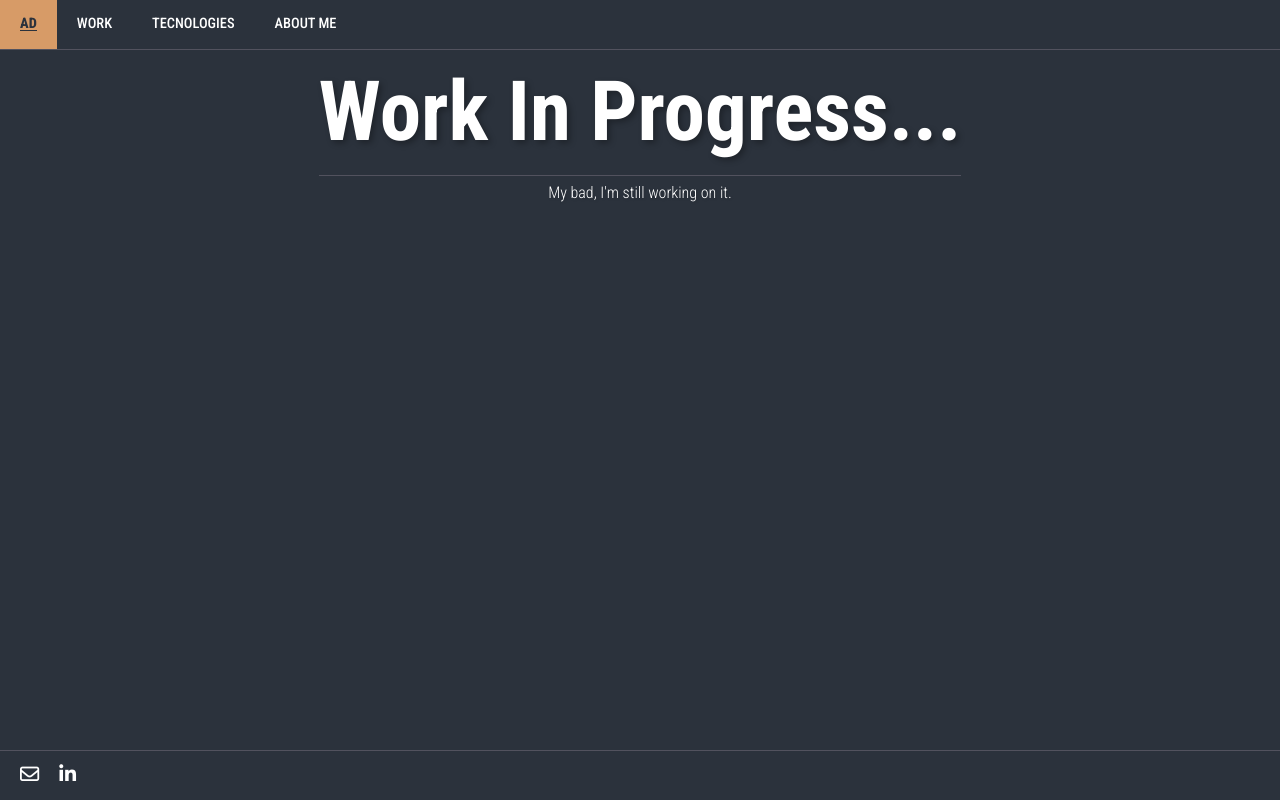
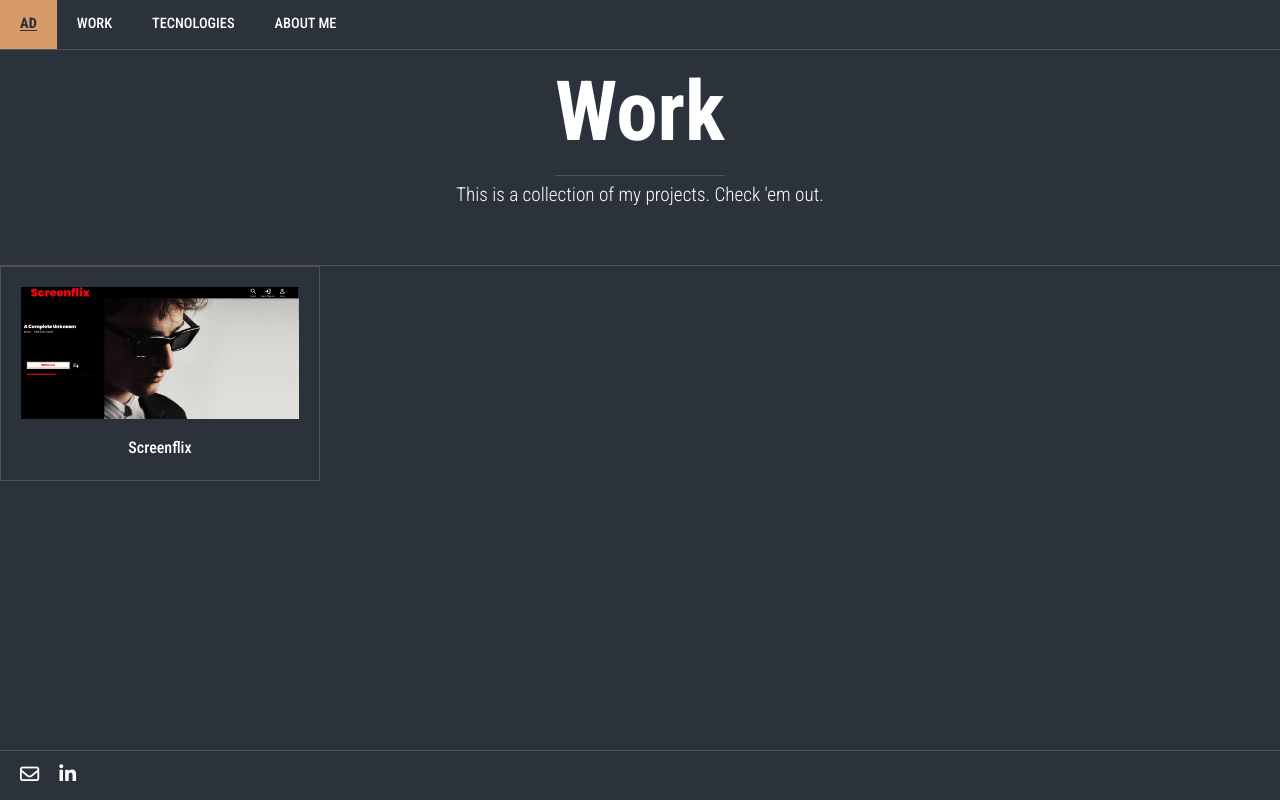
Before and after one commit to R-G2110/portfolio, a Vue app: page /work in a window 1280 px wide. Built offline with nearby package versions, Linux system fonts and the light colour scheme; the HTML template or start-up script is replaced by a standard one; a web font is replaced by a local one.

Commit message:
[add] link to projects

```diff
--- a/src/pages/Work.vue
+++ b/src/pages/Work.vue
@@ -1,7 +1,10 @@
 <script>
 export default {
-  data() {},
-  mounted() {},
+  created() {},
+  data() {
+    return {};
+  },
+  props: {},
   methods: {},
 };
 </script>
@@ -9,32 +12,105 @@ export default {
 <template>
   <main>
     <div class="container">
-      <h1>work in progress...</h1>
-      <p>My bad, I'm still working on it.</p>
-
+      <h1>Work</h1>
+      <p>This is a collection of my projects. Check 'em out.</p>
+    </div>
+    <div class="project-wrapper">
+      <ul>
+        <li>
+          <a href="https://rg-screenflix.netlify.app/" target="_blank">
+            <img src="/cover1.png" alt="Screenflix">
+            <p>Screenflix</p>
+          </a>
+        </li>
+      </ul>
     </div>
   </main>
 </template>
 
 <style lang="scss" scoped>
 .container {
+  max-width: 100%;
   width: 800px;
+  margin: 0 auto;
+  padding: 0 20px;
   flex-direction: column;
   align-items: center;
+
+  h1 {
+    width: fit-content;
+    font-size: var(--font-xxxxl);
+    border-bottom: var(--border-width) solid var(--border-color);
+    text-transform: capitalize;
+  }
+  p {
+    padding: 5px 15px;
+    font-size: var(--font-md);
+    margin-bottom: 50px;
+  }
 }
 
-h1 {
-  width: fit-content;
-  font-size: var(--font-xxxxl);
-  border-bottom: var(--border-width) solid var(--border-color);
-  text-transform: capitalize;
-  text-shadow: 3px 3px 6px rgba(0, 0, 0, 0.3);
+.project-wrapper {
+  width: 100%;
+  border-top: var(--border-width) solid var(--border-color);
+  overflow: auto;
+
+  ul {
+    width: 100%;
+    display: grid;
+    grid-template-columns: repeat(4, 1fr);
+    list-style: none;
+
+    li {
+      height: auto;
+      padding: 20px;
+      text-align: center;
+      cursor: pointer;
+      border: var(--border-width) solid var(--border-color);
+
+      a {
+        &:hover p {
+          color: var(--color-accent);
+        }
+      }
+      img {
+        height: auto;
+        margin-bottom: 10px;
+        transition: all 0.2s linear;
+        outline: none;
+      }
+
+      &:hover img {
+        scale: 1.03;
+        outline: 3px solid var(--color-accent);
+      }
+    }
+  }
 }
 
-p {
-  padding: 5px 15px;
-  margin-bottom: 50px;
-  color: var(--text-color);
-  text-shadow: 1px 1px 3px rgba(0, 0, 0, 0.2);
+@media (max-width: 1024px) {
+  .project-wrapper ul {
+    grid-template-columns: repeat(3, 1fr); /* Tre colonne per tablet */
+  }
+}
+
+@media (max-width: 768px) {
+  .project-wrapper ul {
+    grid-template-columns: repeat(2, 1fr); /* Due colonne per schermi medi */
+  }
+
+  li {
+    padding: 15px; /* Riduci il padding */
+  }
+}
+
+@media (max-width: 480px) {
+  .project-wrapper ul {
+    grid-template-columns: repeat(1, 1fr); /* Una colonna per smartphone */
+  }
+
+  .container p {
+    font-size: var(--font-sm); /* Riduci il testo */
+  }
 }
 </style>
--- a/src/pages/WorkLayout.vue
+++ /dev/null
@@ -1,150 +0,0 @@
-<script>
-export default {
-  created() {},
-  data() {
-    return {};
-  },
-  props: {},
-  methods: {},
-};
-</script>
-
-<template>
-  <main>
-    <div class="container">
-      <h1>Work Layout</h1>
-      <p>This is a collection of my projects. Check 'em out.</p>
-    </div>
-    <div class="project-wrapper">
-      <ul>
-        <li>
-          <img src="/image1.png" alt="Project 1">
-          <p>Project Title</p>
-        </li>
-        <li>
-          <img src="/image1.png" alt="Project 1">
-          <p>Project Title</p>
-        </li>
-        <li>
-          <img src="/image1.png" alt="Project 1">
-          <p>Project Title</p>
-        </li>
-        <li>
-          <img src="/image1.png" alt="Project 1">
-          <p>Project Title</p>
-        </li>
-        <li>
-          <img src="/image1.png" alt="Project 1">
-          <p>Project Title</p>
-        </li>
-        <li>
-          <img src="/image1.png" alt="Project 1">
-          <p>Project Title</p>
-        </li>
-        <li>
-          <img src="/image1.png" alt="Project 1">
-          <p>Project Title</p>
-        </li>
-        <li>
-          <img src="/image1.png" alt="Project 1">
-          <p>Project Title</p>
-        </li>
-        <li>
-          <img src="/image1.png" alt="Project 1">
-          <p>Project Title</p>
-        </li>
-        <li>
-          <img src="/image1.png" alt="Project 1">
-          <p>Project Title</p>
-        </li>
-        <li>
-          <img src="/image1.png" alt="Project 1">
-          <p>Project Title</p>
-        </li>
-      </ul>
-    </div>
-  </main>
-</template>
-
-<style lang="scss" scoped>
-.container {
-  max-width: 100%;
-  width: 800px;
-  margin: 0 auto;
-  padding: 0 20px;
-  flex-direction: column;
-  align-items: center;
-
-  h1 {
-    width: fit-content;
-    font-size: var(--font-xxxxl);
-    border-bottom: var(--border-width) solid var(--border-color);
-    text-transform: capitalize;
-  }
-  p {
-    padding: 5px 15px;
-    font-size: var(--font-md);
-    margin-bottom: 50px;
-  }
-}
-
-.project-wrapper {
-  width: 100%;
-  border-top: var(--border-width) solid var(--border-color);
-  overflow: auto;
-
-  ul {
-    width: 100%;
-    display: grid;
-    grid-template-columns: repeat(4, 1fr);
-    list-style: none;
-
-    li {
-      height: auto;
-      padding: 20px;
-      text-align: center;
-      cursor: pointer;
-      border: var(--border-width) solid var(--border-color);
-
-      img {
-        width: 100%;
-        height: auto;
-        margin-bottom: 10px;
-        transition: all 0.2s linear;
-        outline: none;
-      }
-
-      &:hover img {
-        scale: 0.95;
-        outline: 3px solid var(--color-accent);
-      }
-    }
-  }
-}
-
-@media (max-width: 1024px) {
-  .project-wrapper ul {
-    grid-template-columns: repeat(3, 1fr); /* Tre colonne per tablet */
-  }
-}
-
-@media (max-width: 768px) {
-  .project-wrapper ul {
-    grid-template-columns: repeat(2, 1fr); /* Due colonne per schermi medi */
-  }
-
-  li {
-    padding: 15px; /* Riduci il padding */
-  }
-}
-
-@media (max-width: 480px) {
-  .project-wrapper ul {
-    grid-template-columns: repeat(1, 1fr); /* Una colonna per smartphone */
-  }
-
-  .container p {
-    font-size: var(--font-sm); /* Riduci il testo */
-  }
-}
-</style>
--- /dev/null
+++ b/src/pages/_Work.vue
@@ -0,0 +1,40 @@
+<script>
+export default {
+  data() {},
+  mounted() {},
+  methods: {},
+};
+</script>
+
+<template>
+  <main>
+    <div class="container">
+      <h1>work in progress...</h1>
+      <p>My bad, I'm still working on it.</p>
+
+    </div>
+  </main>
+</template>
+
+<style lang="scss" scoped>
+.container {
+  width: 800px;
+  flex-direction: column;
+  align-items: center;
+}
+
+h1 {
+  width: fit-content;
+  font-size: var(--font-xxxxl);
+  border-bottom: var(--border-width) solid var(--border-color);
+  text-transform: capitalize;
+  text-shadow: 3px 3px 6px rgba(0, 0, 0, 0.3);
+}
+
+p {
+  padding: 5px 15px;
+  margin-bottom: 50px;
+  color: var(--text-color);
+  text-shadow: 1px 1px 3px rgba(0, 0, 0, 0.2);
+}
+</style>
--- a/src/style.css
+++ b/src/style.css
@@ -49,6 +49,10 @@
   box-sizing: border-box;
 }
 
+img {
+  width: 100%;
+}
+
 body {
   position: relative;
   width: 100%;
@@ -65,9 +69,9 @@ body {
 a {
   color: var(--text-color);
   font-weight: 500;
-  text-decoration: underline;
-  text-decoration-thickness: var(--border-width);
-  text-underline-offset: 2px;
+  text-decoration: none;
+  /* text-decoration-thickness: var(--border-width); */
+  /* text-underline-offset: 2px; */
 }
 
 main {
@@ -83,6 +87,7 @@ main {
   flex-wrap: wrap;
   overflow: auto;
 }
+
 @media (prefers-color-scheme: light) {
   :root {
     color: #213547;
```
Also changed, not shown: public/cover1.png (added).
